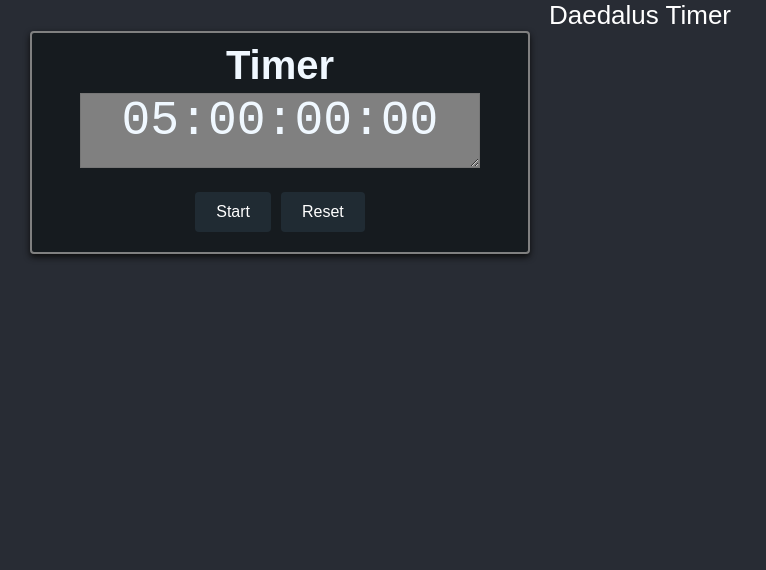
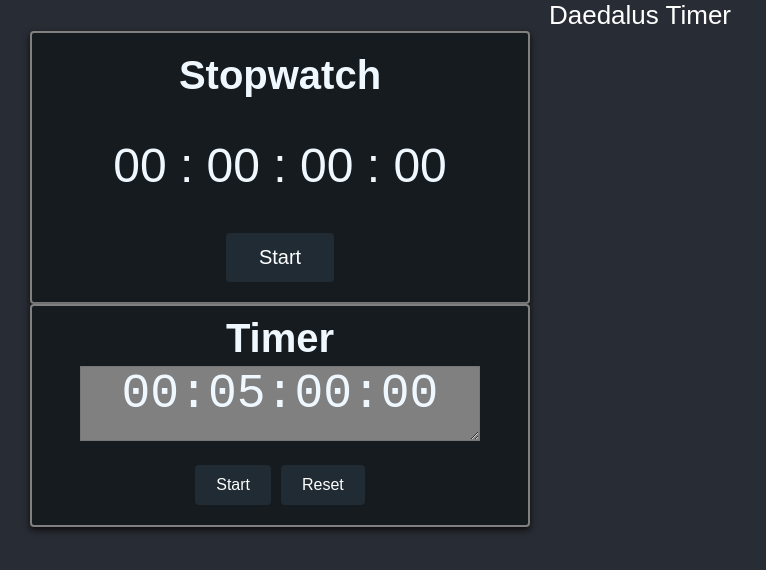
Before and after one commit to Daedalus-Creations/Sports-Timer, a React (Create React App) app: page / in a window 1280 px wide. Shown: the top 570 px of the page, without its empty margins (0-766 px from the left). Built offline with nearby package versions, Linux system fonts and the light colour scheme.

Commit message:
added input validation and reset to last start time

```diff
--- a/src/App.js
+++ b/src/App.js
@@ -10,8 +10,8 @@ function App() {
       <header className="App-header">
         Daedalus Timer
       </header>
+        <Stopwatch />
         <Timer />
-        {/*<Timer />*/}
     </div>
   );
 }
--- a/src/components/Timer.js
+++ b/src/components/Timer.js
@@ -6,21 +6,27 @@ class Timer extends Component {
     constructor(props){
         super(props);
         this.state = {
-            time : "05:00:00:00",
+            time : "00:05:00:00",
             timerOn: false,
-        }
+            default: "00:05:00:00"
+        };
         this.handleChange = this.handleChange.bind(this);
     }
     startTimer = () => {
+        if(isNaN(this.parseTime(this.state.time))) {
+        }
+        else {
             this.setState({
                 timerOn: true,
                 time: this.state.time,
+                default: this.state.time,
             });
             this.timer = setInterval(() => {
                 this.setState({
                     time: this.timeToString(this.parseTime(this.state.time) - 10)
                 });
             }, 10);
+        }
     };
 
     stopTimer = () => {
@@ -33,7 +39,7 @@ class Timer extends Component {
 
     resetTimer = () => {
         this.setState({
-            time: "05:00:00:00",
+            time: this.state.default,
             timerOn: this.state.timerOn,
         });
     };
@@ -59,7 +65,7 @@ class Timer extends Component {
             <div className="Timer">
                 <div className="Timer-header">Timer</div>
                 <div className="Timer-display">
-                    <textarea className="Timer-box" value={this.state.time} onChange={this.handleChange} />
+                    <textarea className="Timer-box" disabled={this.state.timerOn} value={this.state.time} onChange={this.handleChange} />
                 </div>
                 {this.state.timerOn === false && (
                     <button onClick={this.startTimer}>Start</button>
```
Lines whose indentation alone changed are shown as unchanged.
